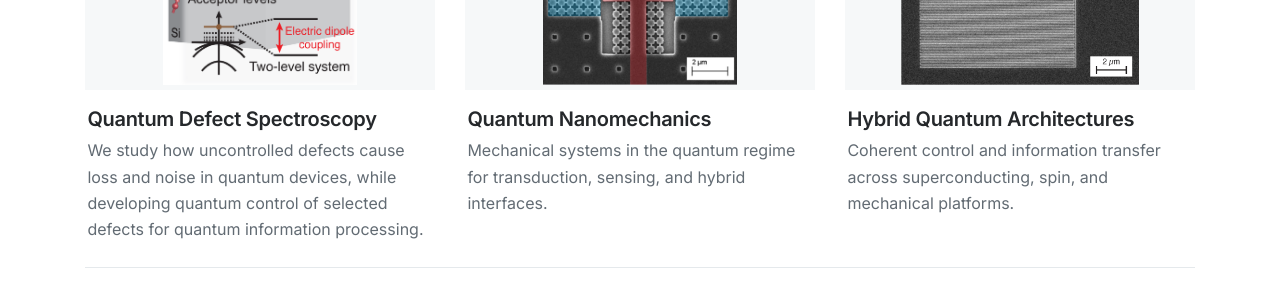
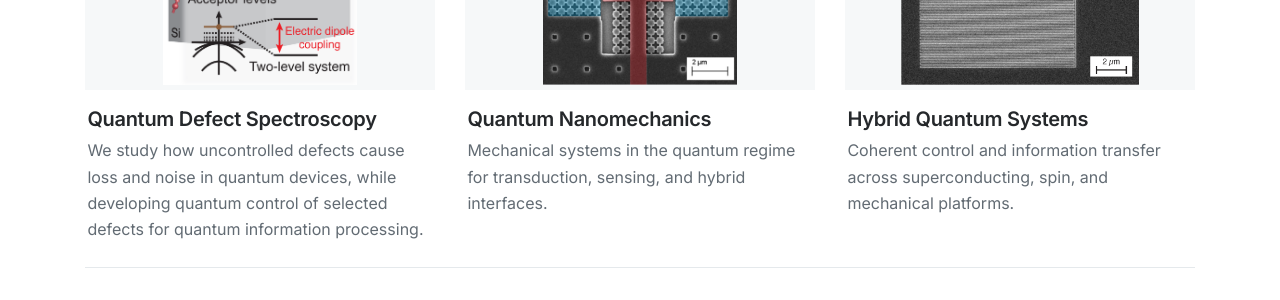
Before and after one commit to zihuaiz/zihuaiz.github.io, a Jekyll site: the page built from index.html, in a window 1280 px wide and 900 px high, scrolled down 711 px. Shown: the part 161-461 px from the top of the window. Built offline with Jekyll 4.4.1, drawn with Linux system fonts in a browser that asks for light colours; nearby versions of some CDN libraries; a style sheet for code colours, icons or effects is not loaded.

Commit message:
Rename hybrid quantum systems direction

```diff
--- a/index.html
+++ b/index.html
@@ -67,7 +67,7 @@ body_class: home-page
       <a class="research-preview-card" href="{{ '/research' | relative_url }}">
         <img src="{{ '/assets/images/research/HighImpedance.png' | relative_url }}" alt="Superconducting quantum circuit">
         <div class="research-preview-content">
-          <h3>Hybrid Quantum Architectures</h3>
+          <h3>Hybrid Quantum Systems</h3>
           <p>Coherent control and information transfer across superconducting, spin, and mechanical platforms.</p>
         </div>
       </a>
--- a/publications.html
+++ b/publications.html
@@ -10,7 +10,7 @@ body_attr: >-
 
 <header class="page-intro publication-intro">
     <h1>Publications from the group</h1>
-    <p>Research spanning quantum defects, nanomechanics, superconducting devices, and hybrid quantum architectures.</p>
+    <p>Research spanning quantum defects, nanomechanics, superconducting devices, and hybrid quantum systems.</p>
 </header>
 
 <div class="row publications-page">
```
Also changed, not shown: _showcase/default/HybridQuantumSystems.md (+1 -1 lines).
